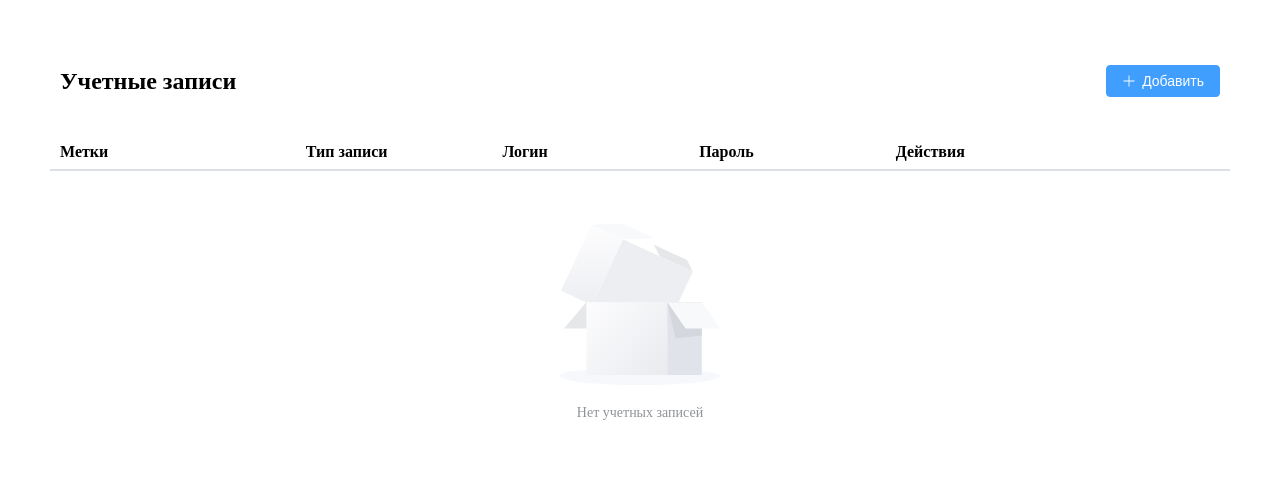
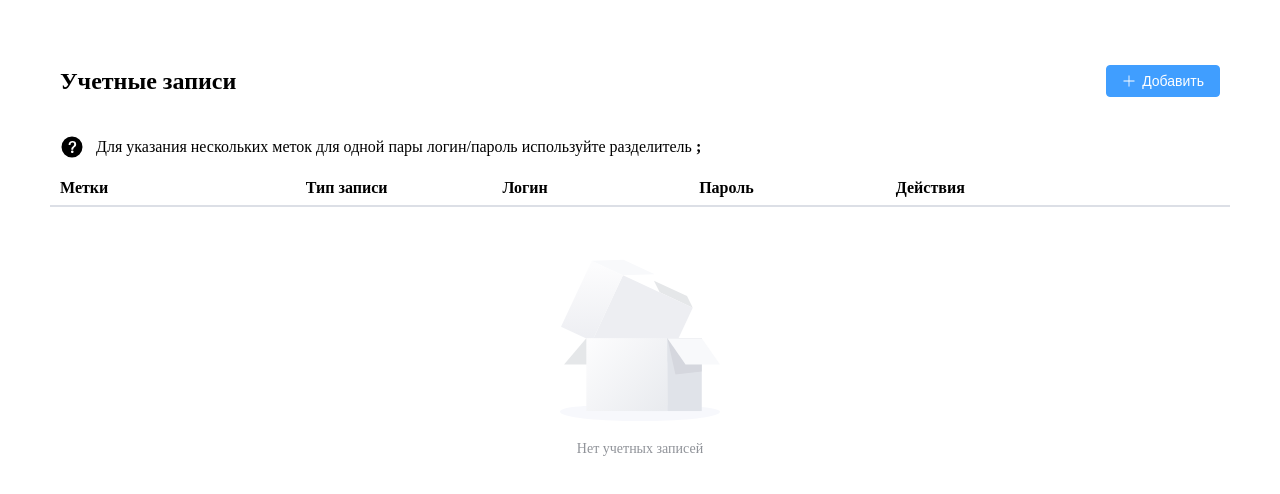
Before and after one commit to Gapotchenko-Yakov/vue-accounts-form, a Vue app: page / in a window 1280 px wide. Shown: the top 494 px of the page. Built offline with nearby package versions, Linux system fonts and the light colour scheme; the HTML template or start-up script is replaced by a standard one.

Commit message:
feat(accounts): add info message about labels delimiter

```diff
--- a/src/components/AccountsList.vue
+++ b/src/components/AccountsList.vue
@@ -6,6 +6,11 @@
         Добавить
       </el-button>
     </div>
+
+    <el-row class="info-row">
+    <el-icon class="info-icon" size="24"><QuestionFilled /></el-icon>
+    <span>Для указания нескольких меток для одной пары логин/пароль используйте разделитель <b>;</b></span>
+  </el-row>
 
     <!-- Шапка списка -->
     <el-row :gutter="20" class="account-row header-row">
@@ -38,7 +43,7 @@
 import  AccountItem  from '@/components/AccountItem.vue'
 import { LABELS_DELIMITER } from '@/const/accounts'
 import { useAccountsStore } from '@/stores/accounts'
-import { Plus } from '@element-plus/icons-vue'
+import { Plus, QuestionFilled } from '@element-plus/icons-vue'
 import { storeToRefs } from 'pinia'
 
 const store = useAccountsStore()
@@ -77,6 +82,17 @@ accounts.value.forEach(acc => {
   padding: 0 12px;
 }
 
+.info-row {
+  margin-bottom: 12px;
+  display: flex;
+  align-items: center;
+}
+
+.info-icon {
+  margin-right: 12px;
+  flex-shrink: 0;
+}
+
 .el-input, .el-select {
   width: 100%;
 }
```
